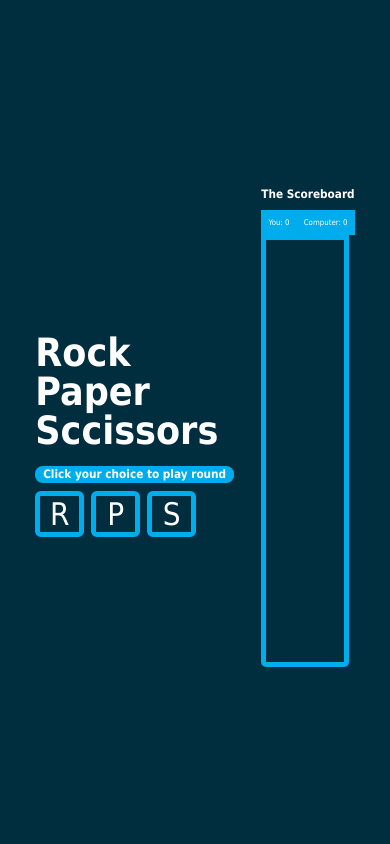
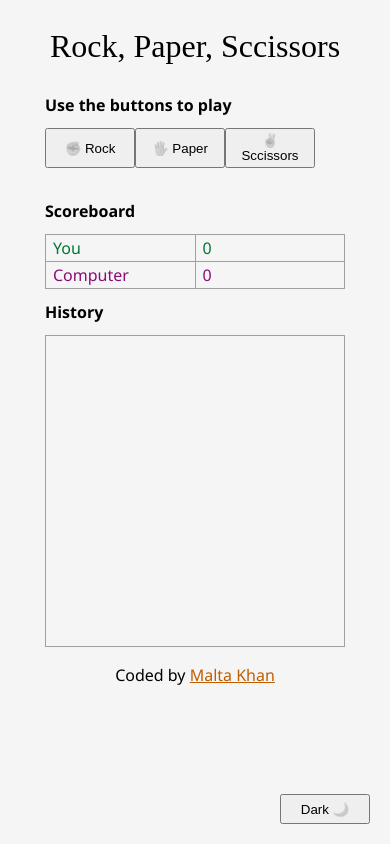
Before and after one commit to msafdaar/theOdinProject-foundations, a plain HTML site: page rock-paper-scissors/index.html in a window 390 px wide. Drawn offline with Linux system fonts and the light colour scheme.

Commit message:
Remake Rock, Paper, Sccissors
Made it responsive and minimal. No significant changes in js.

```diff
--- a/rock-paper-scissors/index.html
+++ b/rock-paper-scissors/index.html
@@ -1,24 +1,48 @@
-<html>
+<!DOCTYPE html>
+<html lang="en">
 <head>
+    <meta charset="UTF-8">
+    <meta http-equiv="X-UA-Compatible" content="IE=edge">
+    <meta name="viewport" content="width=device-width, initial-scale=1.0">
+    <link rel="stylesheet" href="reset.css">
     <link rel="stylesheet" href="styles.css">
 <title>
-    Rock Paper and Sccissors
+    Rock, Paper, Sccissors
 </title>
 </head>
 <body>
-<div id="makeChoiceContainer">
-    <h1 id="title">Rock<br>Paper<br>Sccissors</h1>
-    <h2 id="description">Click your choice to play round</h2>
-    <div class="choiceButton" data-choice = "Rock">R</div>
-    <div class="choiceButton" data-choice = "Paper">P</div>
-    <div class="choiceButton" data-choice = "Sccissors">S</div>
-</div>
-<div id="scoreBoardContainer">
-    <h2>The Scoreboard</h2>
-    <div id= "scores"><P>You: <span id = "userScore">0</span></P> <P>Computer: <span id="compScore">0</span></P></div>
-       <div id = "history">
+    <button class="switchDarkMode"></button>
+    <h1>Rock, Paper, Sccissors</h1>
+    <div>
+        <div id="makeChoiceContainer">
+            <h2>Use the buttons to play</h2>
+            <div class="buttons">
+                <button class="choiceButton" data-choice = "Rock"> <span class="emoji">✊</span> Rock</button>
+                <button class="choiceButton" data-choice = "Paper"><span class="emoji">🖐</span> Paper</button>
+                <button class="choiceButton" data-choice = "Sccissors"><span class="emoji">✌</span> Sccissors</button>
+            </div>
+        </div>
+
+        <div class="scoreBoard">
+            <h2>Scoreboard</h2>
+            <div class="score">
+                <div class="user">
+                    <div>You</div>
+                    <div><span id = "userScore">0</span></div>
+                </div>
+                <div class="computer">
+                    <div>Computer</div>
+                    <div><span id="compScore">0</span></div>
+                </div>
+            </div>
+            <h2>History</h2>
+            <div id = "history">
+            </div>
+        </div>
     </div>
-</div>
+    <div class="credits">
+        Coded by&nbsp; <a href="https://malta-khan.github.io/"> Malta Khan</a>
+    </div>
 <script src="script.js"></script>
 </body>
 </html>
--- /dev/null
+++ b/rock-paper-scissors/reset.css
@@ -0,0 +1,48 @@
+/* http://meyerweb.com/eric/tools/css/reset/
+   v2.0 | 20110126
+   License: none (public domain)
+*/
+
+html, body, div, span, applet, object, iframe,
+h1, h2, h3, h4, h5, h6, p, blockquote, pre,
+a, abbr, acronym, address, big, cite, code,
+del, dfn, em, img, ins, kbd, q, s, samp,
+small, strike, strong, sub, sup, tt, var,
+b, u, i, center,
+dl, dt, dd, ol, ul, li,
+fieldset, form, label, legend,
+table, caption, tbody, tfoot, thead, tr, th, td,
+article, aside, canvas, details, embed,
+figure, figcaption, footer, header, hgroup,
+menu, nav, output, ruby, section, summary,
+time, mark, audio, video {
+	margin: 0;
+	padding: 0;
+	border: 0;
+	font-size: 100%;
+	font: inherit;
+	vertical-align: baseline;
+}
+/* HTML5 display-role reset for older browsers */
+article, aside, details, figcaption, figure,
+footer, header, hgroup, menu, nav, section {
+	display: block;
+}
+body {
+	line-height: 1;
+}
+ol, ul {
+	list-style: none;
+}
+blockquote, q {
+	quotes: none;
+}
+blockquote:before, blockquote:after,
+q:before, q:after {
+	content: '';
+	content: none;
+}
+table {
+	border-collapse: collapse;
+	border-spacing: 0;
+}
--- a/rock-paper-scissors/script.js
+++ b/rock-paper-scissors/script.js
@@ -1,22 +1,22 @@
 function announceResult(round,result,userChoice,computerChoice){
     let message = document.createElement('p');
     if (result == 'tie'){
-        message.textContent = `Round #${round}> Both choosed ${userChoice}. No one wins`
+        message.textContent = `Round #${round}> Tie, Both choosed ${userChoice}.`
     }
     if (result == 'yWin'){
-        message.textContent = `Round #${round}> You choosed ${userChoice} and computer choosed ${computerChoice}. You win this round. `
+        message.classList.add("user")
+        message.textContent = `Round #${round}> Your score +1, You choosed ${userChoice} and computer choosed ${computerChoice}.`
         document.getElementById('userScore').textContent = +document.getElementById('userScore').textContent+1;
         }
     if (result == 'cWin'){
-        message.textContent = `Round #${round}> You choosed ${userChoice} and computer choosed ${computerChoice}. Computer wins this round.`
+        message.classList.add("computer")
+        message.textContent = `Round #${round}> Computer score +1, You choosed ${userChoice} and computer choosed ${computerChoice}.`
         document.getElementById('compScore').textContent = +document.getElementById('compScore').textContent+1;
     }
-    let targetbox = document.querySelector("#history");
-    targetbox.insertBefore(message, targetbox.firstChild);
-    //for animation
-    setTimeout(function(){
-        message.style.color= 'white';
-    }, 100)
+
+    let history = document.querySelector("#history");
+    history.appendChild(message);
+    history.scrollTop = history.scrollHeight;
 
     //For Ending game if somone reaches score 5
     let compScore = +(document.getElementById('compScore').textContent);
@@ -24,27 +24,22 @@ function announceResult(round,result,userChoice,computerChoice){
     let finalLocation = document.querySelector("#makeChoiceContainer");
     if (userScore >= 5 || compScore >= 5 ){
 
-        let finalMessage = document.createElement('div');
+        let finalMessage = document.createElement('h2');
         if (compScore>userScore){
-            finalMessage.textContent = `Game over. The Computer Won. Hit F5 to play again.`;
+            finalMessage.textContent = `Game over. Computer Won.`;
         }
         else {
-            finalMessage.textContent = `Game over. You Won. Hit F5 to play again.`;
+            finalMessage.textContent = `Game over. You Won.`;
         }
-        finalMessage.style.cssText = "width: 30vw; font-size: 3rem; margin-top: 1rem; background-color:#00adec; padding:15px 10px; border-radius: 10px;"
+        finalMessage.classList.add("finalMessage")
+        let playAgain = document.createElement("button");
+        playAgain.textContent = "Play again";
+        playAgain.classList.add("playAgain");
+        playAgain.onclick = ()=>{location.reload()}
+
+        finalLocation.innerHTML = "";
         finalLocation.appendChild(finalMessage);
-
-        //remove the event listners and buttons
-        const buttons = document.querySelectorAll(".choiceButton")
-        buttons.forEach(button => {
-        button.removeEventListener('click', playRound)
-        button.classList.add('hidden')});
-        document.querySelector("#description").classList.add('hidden');
-
-        //for animation
-        setTimeout(function(){
-            finalMessage.style.color= 'white';
-        }, 100);
+        setTimeout(()=>{finalLocation.appendChild(playAgain)}, 500);
 
     }
 
@@ -70,7 +65,7 @@ function computerChoiceFunction(){
     if (choice == 2 ) {return "Sccissors";}
 }
 function playRound(e){
-    let userChoice = e.target.getAttribute('data-choice');
+    let userChoice = e.currentTarget.getAttribute('data-choice');
     let computerChoice = computerChoiceFunction();
     let result = calculateResult(userChoice,computerChoice);
     announceResult(round,result,userChoice,computerChoice);
@@ -82,3 +77,7 @@ const buttons = document.querySelectorAll(".choiceButton")
 buttons.forEach(button => {
 button.addEventListener('click', playRound)
 });
+
+document.querySelector(".switchDarkMode").onclick = ()=>{
+    document.body.classList.toggle("dark");
+}
--- a/rock-paper-scissors/styles.css
+++ b/rock-paper-scissors/styles.css
@@ -1,72 +1,153 @@
-html,body{
-    background-color: #002e3f;
-    font-size: 1vmin;
-    color: white;
-    font-family: Tahoma, Geneva, Verdana, sans-serif;
-}
-#title{
-    font-size: 10rem;
-    line-height: 10rem;
-    margin-bottom: 0;
-}
-.choiceButton{
-    display: inline-block;
-    font-size: 8rem;
-    border-radius: 1.5rem;
-    border: 5px solid #00adec;
-    width: 10rem;
-    text-align: center;
-    margin-right: 1.5rem;
-
-}
-.choiceButton:hover{
-    background-color: tomato;
-    border-color: tomato;
-}
-#description{
-    font-size: 3rem;
-    padding: .5rem 2rem;
-    background-color: #00adec;
-    width: fit-content;
-    border-radius: 2rem;
-    margin-top: 4rem;
-    margin-bottom: 2rem;
-}
-#scoreBoardContainer>h2{
-    font-size: 3rem;
-}
-#scores{
-    order: 1;
-    display: flex;
-    background-color: #00adec;
-    width: 100%;
-    justify-content: space-around;
-    font-size: 2rem;
-}
-#history{
-    margin:0;
-    border-radius: 0px 0px 5px 5px;
-    border: 5px solid #00adec;
-    width: 20vw;
-    display: flex;
-    flex-direction: column;
-    height: 50vh;
-    overflow-x: hidden;
-    overflow-y: scroll;
-}
-#history>p{
-    color: black;
-    margin-left: 1rem;
-    font-size: 1.7rem;
-    transition: all .6s ease;
+body.dark{
+    color: rgb(240, 240, 240);
+    background-color: rgb(49, 49, 49);
+    --secondry-color: rgb(102, 102, 102);
+    --player-color:  rgb(141, 199, 167);
+    --computer-color: rgb(209, 124, 194);
 }
 body{
     display: flex;
-    justify-content: space-evenly;
+    flex-direction: column;
+    align-items: center;
+    margin-top: 30px;
+    font-size: 16px;
+    font-family: 'Segoe UI', Tahoma, Geneva, Verdana, sans-serif;
+    width: 100%;
+
+    color: black;
+    background-color: rgb(245, 245, 245);
+    --secondry-color: rgb(160, 160, 160);
+    --player-color:  rgb(0, 117, 53);
+    --computer-color: rgb(139, 12, 118);
+}
+
+
+body > h1{
+    font-size: 2rem;
+    width: 100%;
+    text-align: center;
+    font-family: 'Times New Roman', Times, serif;
+}
+
+body > div{
+    width: 100%;
+    display: flex;
+    flex-direction: column;
     align-items: center;
 }
+#makeChoiceContainer{
+    width: 300px;
+    padding: 20px;
+    display: flex;
+    flex-direction: column;
+}
 
-.hidden{
-    display: none;
-    visibility: hidden;
+#makeChoiceContainer .buttons{
+display: flex;
+
 }
+
+.buttons button{
+    width: 30%;
+    height: 40px;
+}
+
+.emoji{
+    filter: saturate(0);
+    opacity: .8;
+}
+
+.scoreBoard{
+    display: flex;
+    flex-direction: column;
+    width: 300px;
+}
+
+h2{
+    margin: 15px 0;
+    font-weight:600;
+}
+.score > div{
+    display: flex;
+    flex-direction: row;
+}
+
+.score > div > div{
+    width: 50%;
+    padding: 5px 7px;
+    border: 1px solid var(--secondry-color);
+}
+
+.score > div div+div {
+    border-left-width: 0px;
+}
+
+.score div+div > div{
+    border-top-width: 0px;
+}
+
+#history{
+    border: 1px solid var(--secondry-color);
+    height: 300px;
+    padding: 5px 7px;
+    overflow-y: scroll;
+}
+
+#history p{
+    margin: 7px 0;
+    animation: fade-in 250ms;
+
+}
+.user{
+    color: var(--player-color);
+}
+
+.computer{
+    color: var(--computer-color);
+}
+
+.playAgain{
+    height: 40px;
+}
+@keyframes fade-in {
+    from{
+        opacity: 0;
+        transform: scale(.5);
+    }
+    to{
+        opacity: 1;
+        transform: scale(1);
+
+    }
+}
+
+.switchDarkMode{
+    width: 90px;
+    height: 30px;
+    position: fixed;
+    bottom: 20px;
+    right: 20px;
+}
+
+body .switchDarkMode::before{
+    content: "Dark 🌙";
+    filter: saturate(0);
+}
+
+body.dark .switchDarkMode::before{
+    content: "Light ☀";
+    filter: saturate(0);
+
+}
+
+.credits{
+    display: flex;
+    flex-direction: row;
+    justify-content: center;
+    margin-top: 20px;
+
+}
+
+a, a:visited, a:link{
+    color: rgb(192, 93, 0);
+}
```
